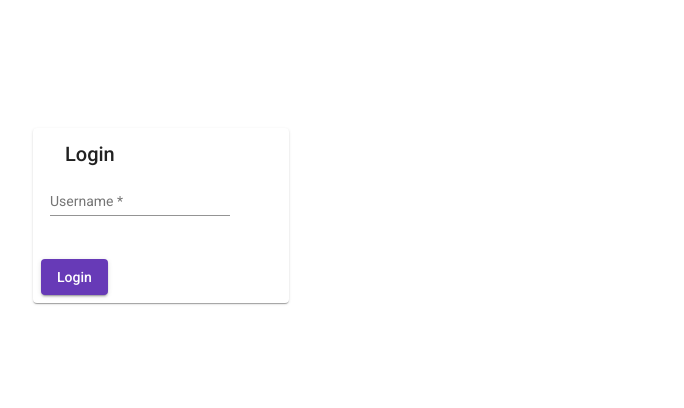
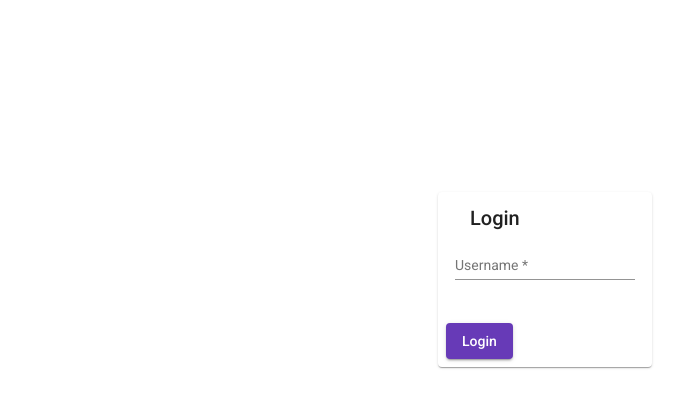
Before and after one commit to mrWermut/dokks, an Angular app: page / in a window 1280 px wide. Shown: the top 408 px of the page, without its empty margins (95-779 px from the left). Built offline with nearby package versions, Linux system fonts and the light colour scheme.

Commit message:
firebase 2 gitignore and other

```diff
--- a/src/app/app.module.ts
+++ b/src/app/app.module.ts
@@ -4,7 +4,6 @@ import { AppRoutingModule } from './app-routing.module';
 import { AppComponent } from './app.component';
 import { MenuBarComponent } from './components/app-menu/menu-bar.component';
 import { LoginComponent } from './components/login/login.component';
-import { DocumentFormComponent } from './components/document-form/document-form.component';
 import { DataListComponent } from './components/data-list/data-list.component';
 import { NoopAnimationsModule } from '@angular/platform-browser/animations';
 import { MatTableModule } from '@angular/material/table';
@@ -40,7 +39,6 @@ const appRoutes: Routes = [
     AppComponent,
     MenuBarComponent,
     LoginComponent,
-    DocumentFormComponent,
     DataListComponent,
     MainWindowComponent,
     ApplicationDocumentFormComponent,
--- a/src/app/components/application-document-form/application-document-form.component.ts
+++ b/src/app/components/application-document-form/application-document-form.component.ts
@@ -36,19 +36,6 @@ export class ApplicationDocumentFormComponent implements OnInit {
     this.typeSelectOptions = this.getEnumOptions(this.applicationDocumentTypeEnum);
 
 
-    /*
-    *
-
-
-
-      author: User;
-
-
-      signatures: Array<User>;
-      id: string;
-
-    * */
-
     this.documentFormGroup = this._fb.group(
       {
         header: [currentDoc.header],
@@ -70,7 +57,9 @@ export class ApplicationDocumentFormComponent implements OnInit {
   }
 
   ngOnInit(): void {
-    this.currentDoc.executive = this._user.getCurrentUser();
+    console.log('docForm', this.currentDoc);
+
+
   }
 
   getEnumOptions = (e: any) => {
--- a/src/app/components/document-form/document-form.component.html
+++ /dev/null
@@ -1 +0,0 @@
-<p>document-form works!</p>
--- a/src/app/components/document-form/document-form.component.ts
+++ /dev/null
@@ -1,15 +0,0 @@
-import { Component, OnInit } from '@angular/core';
-
-@Component({
-  selector: 'app-document-form',
-  templateUrl: './document-form.component.html',
-  styleUrls: ['./document-form.component.scss']
-})
-export class DocumentFormComponent implements OnInit {
-
-  constructor() { }
-
-  ngOnInit(): void {
-  }
-
-}
--- a/src/app/components/login/login.component.scss
+++ b/src/app/components/login/login.component.scss
@@ -1,6 +1,5 @@
 .login-container{
-  width: 20%;
-  height: 20%;
-  margin-top: 10%;
-  margin-left: 10%;
+  display: table;
+  margin: 15% auto;
+  width: 15%;
 }
--- a/src/app/components/main-window/main-window.component.scss
+++ b/src/app/components/main-window/main-window.component.scss
@@ -3,8 +3,3 @@
   height: 800px;
 
 }
-.centered-app-component{
-  display: table;
-  margin: 0 auto;
-  width: 95%;
-}
--- a/src/styles.scss
+++ b/src/styles.scss
@@ -18,5 +18,12 @@ body { margin: 0; font-family: Roboto, "Helvetica Neue", sans-serif; }
   width: 80%;
 }
 
+.centered-app-component{
+  display: table;
+  margin: 0 auto;
+  width: 95%;
+}
+
+
 html, body { height: 100%; }
 body { margin: 0; font-family: Roboto, "Helvetica Neue", sans-serif; }
```
Also changed, not shown: src/app/components/document-form/document-form.component.scss (deleted), 2 other files (tests, documents, lock files or other folders).
